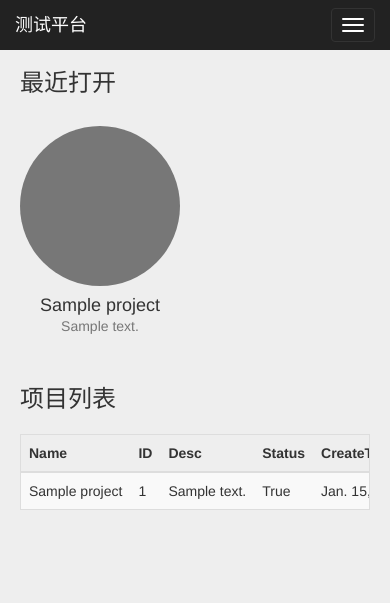
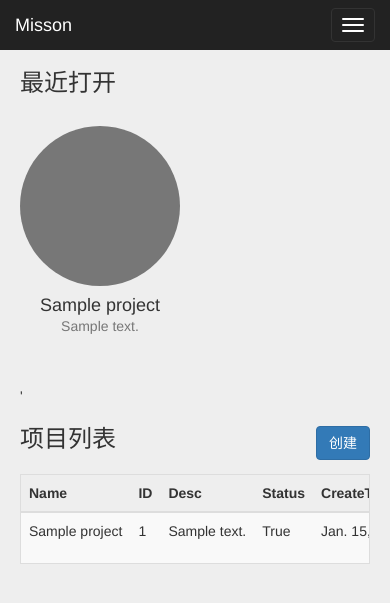
Before and after one commit to Jia-Jingnan/Mission, a Django app: page /project/list/ in a window 390 px wide. Shown: the top 603 px of the page. Run offline with Django 3.2, Linux system fonts and the light colour scheme; a user stored in the database is signed in; tables that the repository leaves empty hold one stand-in row (values such as "Sample post"); some libraries are stand-ins or nearby versions.

Commit message:
0627-新增添加项目html代码和编辑项目的html代码，并修改了样式

```diff
--- a/templates/project_manage.html
+++ b/templates/project_manage.html
@@ -1,7 +1,7 @@
 {% extends 'base.html' %}
 {% block content %}
 
-<nav class="navbar navbar-inverse navbar-fixed-top">
+<nav class="navbar navbar-inverse navbar-fixed-top" xmlns="http://www.w3.org/1999/html">
     <div class="container-fluid">
         <div class="navbar-header">
             <button type="button" class="navbar-toggle collapsed" data-toggle="collapse" data-target="#navbar" aria-expanded="false" aria-controls="navbar">
@@ -10,7 +10,7 @@
                 <span class="icon-bar"></span>
                 <span class="icon-bar"></span>
             </button>
-            <a class="navbar-brand" href="#">测试平台</a>
+            <a class="navbar-brand" href="#">Misson</a>
         </div>
         <div id="navbar" class="navbar-collapse collapse">
             <ul class="nav navbar-nav navbar-right">
@@ -36,6 +36,8 @@
                 <li><a href="">测试工具</a></li>
             </ul>
         </div>
+{#        项目列表页#}
+        {% if type == 'list' %}
         <div class="col-sm-9 col-sm-offset-3 col-md-10 col-md-offset-2 main">
             <h3 class="page-header">最近打开</h3>
 
@@ -47,9 +49,15 @@
                         <span class="text-muted">{{ project.describe }}</span>
                     </div>
                 {% endfor %}
+            </div>'
+
+            <div>
+                <h3 class="sub-header">
+                    项目列表
+                    <button type="button" class="btn btn-primary" style="float: right" onclick="window.location.href='/project/add'">创建</button>
+                </h3>
+
             </div>
-
-            <h3 class="sub-header">项目列表</h3>
             <div class="table-responsive">
                 <table class="table table-striped">
                     <thead>
@@ -59,6 +67,7 @@
                         <th>Desc</th>
                         <th>Status</th>
                         <th>CreateTime</th>
+                        <th>Operation</th>
                     </tr>
                     </thead>
                     <tbody>
@@ -69,12 +78,56 @@
                         <td>{{ project.describe }}</td>
                         <td>{{ project.status }}</td>
                         <td>{{ project.create_time }}</td>
+                        <td>
+                            <a href="/project/edit/" ><button type="button" class="btn btn-info">编辑</button></a>
+                            <a href="#" <button type="button" class="btn btn-danger">删除</button></a>
+                        </td>
                     </tr>
                     {% endfor %}
                     </tbody>
                 </table>
             </div>
+
         </div>
+        {% endif %}
+
+
+        {#        创建项目页#}
+        {% if type == 'add' %}
+            <div class="col-sm-9 col-sm-offset-3 col-md-10 col-md-offset-2 main">
+                <h3 class="sub-header">创建项目</h3>
+{#                <div>#}
+{#                    <button type="button" class="btn btn-danger" style="float:right">删除项目</button>#}
+{#                    <button type="button" class="btn btn-primary" onclick="window.location.href='/project/add'">创建项目</button>#}
+{#                </div>#}
+                <div class="table-responsive">
+
+                    <form class="navbar-form navbar-left" role="search" action="/project/add/" method="post">
+                        {{ form.as_p }}
+                        <button type="submit" class="btn btn-default">创建</button>
+                    </form>
+                </div>
+
+            </div>
+        {% endif %}
+
+        {#        编辑项目页#}
+        {% if type == 'edit' %}
+            <div class="col-sm-9 col-sm-offset-3 col-md-10 col-md-offset-2 main">
+                <h3 class="sub-header">创建项目</h3>
+                {#                <div>#}
+                {#                    <button type="button" class="btn btn-danger" style="float:right">删除项目</button>#}
+                {#                    <button type="button" class="btn btn-primary" onclick="window.location.href='/project/add'">创建项目</button>#}
+                {#                </div>#}
+                <div class="table-responsive">
+
+                    <p>创建项目页面</p>
+                </div>
+
+            </div>
+        {% endif %}
+
+
     </div>
 </div>
 {% endblock %}
```
